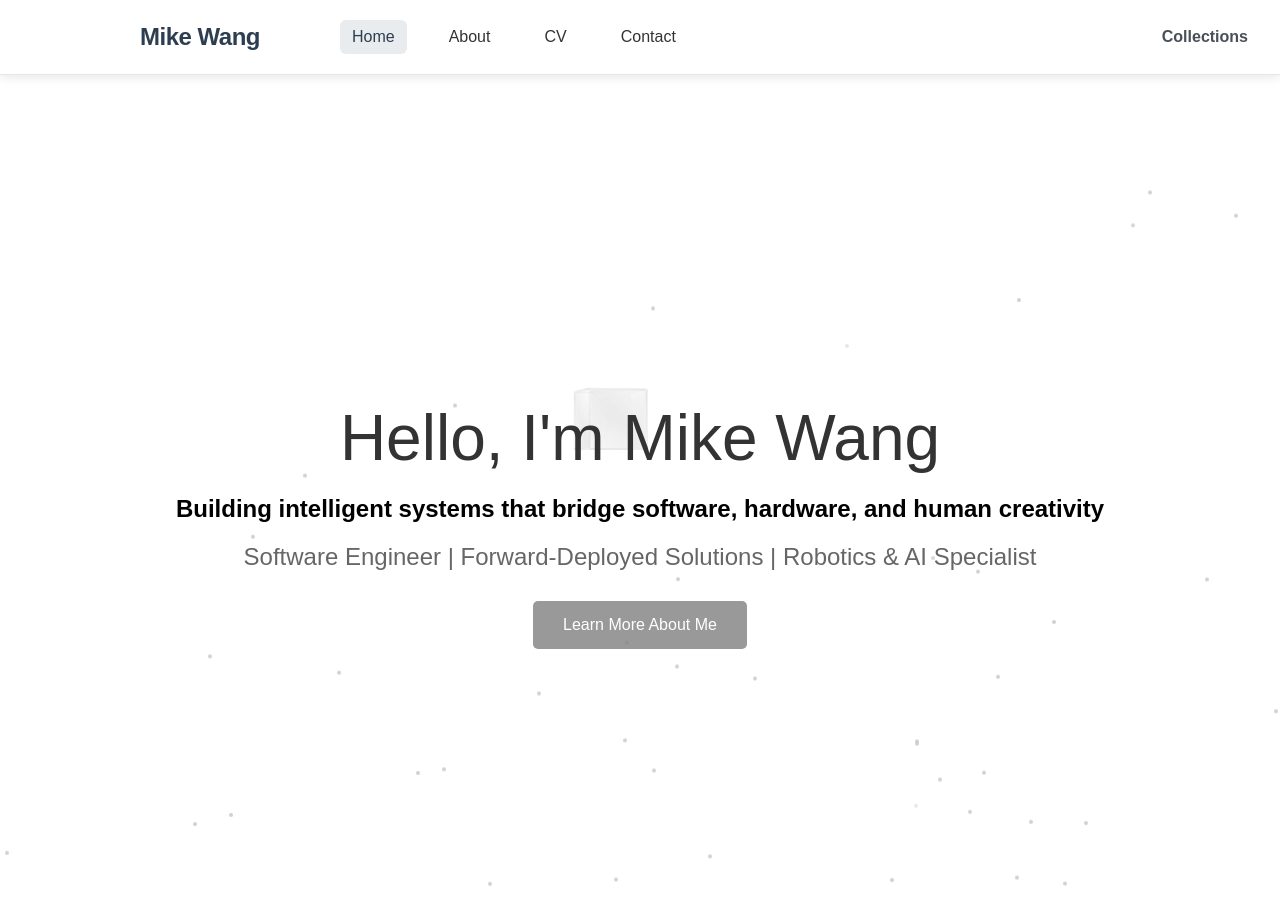
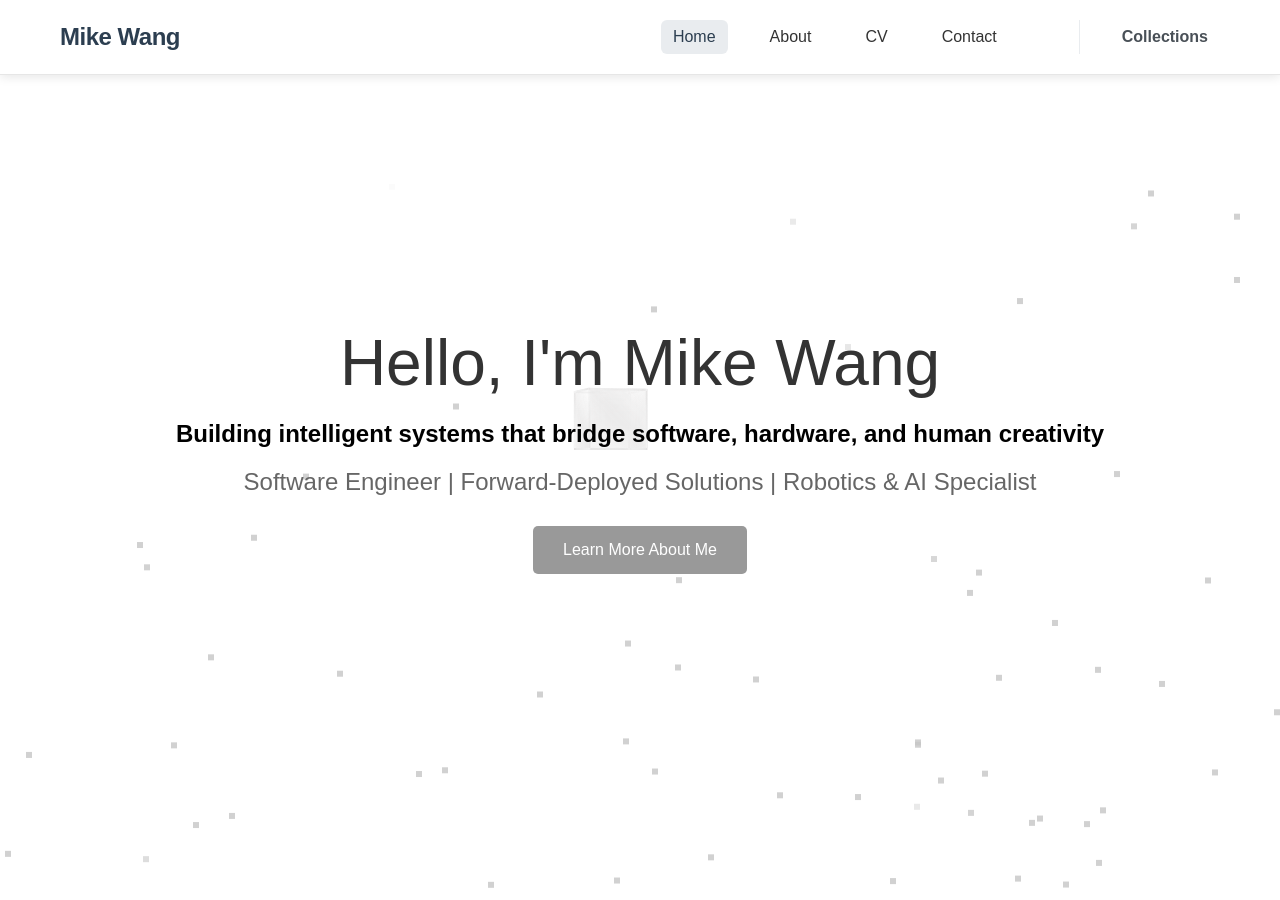
Before and after one commit to matchagradient/matchagradient.github.io, a Jekyll site: the page index.html, which Jekyll copies as it is, in a window 1280 px wide and 900 px high. Built offline with Jekyll 4.4.1, drawn with Linux system fonts in a browser that asks for light colours.

Commit message:
Enhance website with improved navigation, mobile responsiveness, and visual effects

```diff
--- a/assets/css/styles.css
+++ b/assets/css/styles.css
@@ -1,14 +1,24 @@
+/* ==========================================================================
+   RESET & BASE STYLES
+   ========================================================================== */
+
 * {
     margin: 0;
     padding: 0;
     box-sizing: border-box;
 }
+
 body {
     background: white;
     font-family: 'Arial', sans-serif;
     cursor: auto;
     overflow-x: hidden;
 }
+
+/* ==========================================================================
+   INTERACTIVE BACKGROUND ELEMENTS
+   ========================================================================== */
+
 .cube-background {
     position: fixed;
     top: 0;
@@ -19,6 +29,7 @@
     z-index: -1;
     pointer-events: none;
 }
+
 .cube {
     position: absolute;
     width: 60px;
@@ -30,11 +41,11 @@
     margin-left: -30px;
     margin-top: -30px;
 }
+
 .cube-face {
     position: absolute;
     width: 60px;
     height: 60px;
-    /* background: rgba(128, 128, 128, 0.03); */
     background: linear-gradient(45deg, transparent, rgba(195, 193, 193, 0.2), transparent);
     animation: shine 1s infinite;
     border: 2px solid rgba(128, 128, 128, 0.05);
@@ -47,12 +58,14 @@
     font-weight: bold;
     text-shadow: 0 0 10px rgba(0, 0, 0, 0.3);
 }
+
 .front { transform: rotateY(0deg) translateZ(30px); }
 .back { transform: rotateY(180deg) translateZ(30px); }
 .right { transform: rotateY(90deg) translateZ(30px); }
 .left { transform: rotateY(-90deg) translateZ(30px); }
 .top { transform: rotateX(90deg) translateZ(30px); }
 .bottom { transform: rotateX(-90deg) translateZ(30px); }
+
 .floating-elements {
     position: absolute;
     width: 100%;
@@ -60,14 +73,41 @@
     pointer-events: none;
     opacity: 0.3;
 }
+
 .floating-dot {
     position: absolute;
-    width: 4px;
-    height: 4px;
+    width: 6px;
+    height: 6px;
     background: rgba(64, 64, 64, 0.8);
-    border-radius: 50%;
+    border-radius: 0;
     animation: fall linear infinite;
 }
+
+.cursor-glow {
+    position: absolute;
+    width: 20px;
+    height: 20px;
+    background: radial-gradient(circle, rgba(128, 128, 128, 0.6) 0%, rgba(128, 128, 128, 0) 70%);
+    border-radius: 50%;
+    pointer-events: none;
+    z-index: 1000;
+    transition: transform 0.1s ease-out;
+}
+
+#container-cube {
+    position: fixed;
+    top: 0;
+    left: 0;
+    width: 100vw;
+    height: 100vh;
+    z-index: -1;
+    pointer-events: none;
+}
+
+/* ==========================================================================
+   ANIMATIONS
+   ========================================================================== */
+
 @keyframes fall {
     0% {
         transform: translateY(calc(100vh + 20px));
@@ -84,17 +124,37 @@
         opacity: 0;
     }
 }
-.cursor-glow {
-    position: absolute;
-    width: 20px;
-    height: 20px;
-    background: radial-gradient(circle, rgba(128, 128, 128, 0.6) 0%, rgba(128, 128, 128, 0) 70%);
-    border-radius: 50%;
-    pointer-events: none;
-    z-index: 1000;
-    transition: transform 0.1s ease-out;
+
+@keyframes shine {
+    /* Add shine animation if needed */
 }
-/* Website content styles */
+
+@keyframes fadeInUp {
+    from {
+        opacity: 0;
+        transform: translateY(30px);
+    }
+    to {
+        opacity: 1;
+        transform: translateY(0);
+    }
+}
+
+@keyframes slideInUp {
+    from {
+        opacity: 0;
+        transform: translateY(50px);
+    }
+    to {
+        opacity: 1;
+        transform: translateY(0);
+    }
+}
+
+/* ==========================================================================
+   LAYOUT & CONTAINERS
+   ========================================================================== */
+
 .container {
     max-width: 1200px;
     margin: 0 auto;
@@ -102,13 +162,11 @@
     position: relative;
     z-index: 1;
 }
-.logo {
-    font-size: 24px;
-    font-weight: bold;
-    color: #333;
-    margin-left: 80px;
-    margin-right: 80px;
-}
+
+/* ==========================================================================
+   NAVIGATION
+   ========================================================================== */
+
 nav {
     position: fixed;
     top: 0;
@@ -119,23 +177,19 @@
     z-index: 100;
     padding: 20px 0;
     border-bottom: 1px solid rgba(128, 128, 128, 0.2);
-}
-nav {
     background-color: #ffffff;
     box-shadow: 0 2px 10px rgba(0, 0, 0, 0.1);
-    position: sticky;
-    top: 0;
-    z-index: 1000;
 }
+
 .nav-container {
     max-width: 1200px;
     margin: 0 auto;
     padding: 0 20px;
     display: flex;
-    justify-content: flex-start;
+    justify-content: space-between;
     align-items: center;
-    /* height: 50px; */
 }
+
 .logo {
     font-size: 1.5rem;
     font-weight: 700;
@@ -143,19 +197,23 @@
     text-decoration: none;
     letter-spacing: -0.5px;
 }
+
 .logo a {
     color: inherit;
     text-decoration: none;
     transition: color 0.3s ease;
 }
+
 .logo a:hover {
     color: #34495e;
 }
+
 .nav-content {
     display: flex;
     align-items: center;
     gap: 40px;
 }
+
 .nav-links {
     display: flex;
     list-style: none;
@@ -163,9 +221,11 @@
     margin: 0;
     padding: 0;
 }
+
 .nav-links li {
     position: relative;
 }
+
 .nav-links a {
     text-decoration: none;
     color: #333;
@@ -176,34 +236,34 @@
     position: relative;
     display: block;
 }
+
 .nav-links a:hover {
     color: #2c3e50;
     background-color: #f8f9fa;
     transform: translateY(-1px);
 }
-/* Active link indicator */
+
 .nav-links a.active {
     color: #2c3e50;
     background-color: #e9ecef;
 }
-/* Separator between internal and external links */
+
 .external-links {
-    position: absolute;
-    right: 20px;
-    top: 50%;
-    transform: translateY(-50%);
-    border: none;
-    padding: 0;
-    margin: 0;
+    border-left: 1px solid #e9ecef;
+    padding-left: 30px;
+    margin-left: 30px;
 }
+
 .external-links a {
     color: #495057;
     font-weight: 600;
 }
+
 .external-links a:hover {
     color: #2c3e50;
     background-color: #e3f2fd;
 }
+
 /* Mobile menu toggle */
 .mobile-toggle {
     display: none;
@@ -212,48 +272,41 @@
     font-size: 1.5rem;
     cursor: pointer;
     color: #333;
+    padding: 5px;
 }
-/* Mobile responsive */
-@media (max-width: 768px) {
-    .nav-container {
-        padding: 0 15px;
-        height: 60px;
-    }
-    .nav-content {
-        display: none;
-        position: absolute;
-        top: 100%;
-        left: 0;
-        right: 0;
-        background-color: #ffffff;
-        flex-direction: column;
-        align-items: stretch;
-        padding: 20px;
-        box-shadow: 0 4px 6px rgba(0, 0, 0, 0.1);
-        gap: 20px;
-    }
-    .nav-content.active {
-        display: flex;
-    }
-    .nav-links {
-        flex-direction: column;
-        gap: 15px;
-        width: 100%;
-    }
-    .external-links {
-        border-left: none;
-        border-top: 1px solid #e9ecef;
-        padding-left: 0;
-        padding-top: 15px;
-        margin-left: 0;
-    }
-    .mobile-toggle {
-        display: block;
-    }
-    .logo {
-        font-size: 1.3rem;
-    }
+
+.hamburger {
+    width: 24px;
+    height: 18px;
+    position: relative;
+    display: flex;
+    flex-direction: column;
+    justify-content: space-between;
 }
+
+.hamburger span {
+    width: 100%;
+    height: 2px;
+    background-color: #333;
+    transition: all 0.3s ease;
+}
+
+.hamburger.active span:nth-child(1) {
+    transform: rotate(45deg) translate(6px, 6px);
+}
+
+.hamburger.active span:nth-child(2) {
+    opacity: 0;
+}
+
+.hamburger.active span:nth-child(3) {
+    transform: rotate(-45deg) translate(6px, -6px);
+}
+
+/* ==========================================================================
+   HERO SECTION
+   ========================================================================== */
+
 .hero {
     min-height: 100vh;
     display: flex;
@@ -262,18 +315,21 @@
     text-align: center;
     padding: 100px 0;
 }
+
 .hero-content h1 {
     font-size: 4rem;
     margin-bottom: 20px;
     color: #333;
     font-weight: 300;
 }
+
 .hero-content p {
     font-size: 1.5rem;
     color: #666;
     margin-top: 20px;
     margin-bottom: 30px;
 }
+
 .cta-button {
     display: inline-block;
     padding: 15px 30px;
@@ -284,13 +340,20 @@
     font-weight: 500;
     transition: background 0.3s ease;
 }
+
 .cta-button:hover {
     background: rgba(128, 128, 128, 1);
 }
+
+/* ==========================================================================
+   SECTIONS & CONTENT
+   ========================================================================== */
+
 .section {
     padding: 80px 0;
     margin-bottom: 50px;
 }
+
 .section-title {
     font-size: 2.5rem;
     text-align: center;
@@ -298,30 +361,25 @@
     color: #333;
     font-weight: 300;
     background: rgba(248, 248, 248, 0.8);
-    /* text-shadow: -4px 4px #ef3550,
-    -8px 8px #f48fb1,
-    -12px 12px #7e57c2,
-    -16px 16px #2196f3,
-    -20px 20px #26c6da,
-    -24px 24px #43a047,
-    -28px 28px #eeff41,
-    -32px 32px #f9a825,
-    -36px 36px #ff5722; */
 }
+
 .intro-grid {
     display: grid;
     grid-template-columns: 1fr 1fr;
     gap: 60px;
     align-items: center;
 }
+
 .intro-text {
     font-size: 1.2rem;
     line-height: 1.8;
     color: #555;
 }
+
 .intro-image {
     text-align: center;
 }
+
 .profile-placeholder {
     width: 300px;
     height: 300px;
@@ -334,6 +392,7 @@
     color: #666;
     font-size: 1.2rem;
 }
+
 .profile-image {
     width: 388px;
     height: 388px;
@@ -344,129 +403,123 @@
     box-shadow: 0 8px 25px rgba(0, 0, 0, 0.15);
     transition: transform 0.3s ease, box-shadow 0.3s ease;
 }
+
 .profile-image:hover {
     transform: scale(1.2);
     box-shadow: 0 12px 35px rgba(0, 0, 0, 0.2);
 }
+
+/* ==========================================================================
+   CV & SKILLS
+   ========================================================================== */
+
 .cv-section {
     background: rgba(248, 248, 248, 0.8);
     border-radius: 10px;
     padding: 40px;
     margin-bottom: 30px;
 }
+
 .cv-section h3 {
     font-size: 1.8rem;
     margin-bottom: 20px;
     color: #333;
 }
+
 .cv-item {
     margin-bottom: 30px;
     padding-bottom: 20px;
     border-bottom: 1px solid rgba(128, 128, 128, 0.2);
 }
+
 .cv-item:last-child {
     border-bottom: none;
 }
+
 .cv-item h4 {
     font-size: 1.3rem;
     color: #333;
     margin-bottom: 5px;
 }
+
 .cv-item .date {
     color: #666;
     font-style: italic;
     margin-bottom: 10px;
 }
+
 .cv-item p {
     color: #555;
     line-height: 1.6;
 }
+
 .institution {
-    font-size: 0.95rem;       /* Slightly smaller than the degree title */
-    font-weight: 500;         /* Medium emphasis */
-    color: #555;              /* Neutral dark gray for readability */
-    margin-bottom: 0.25rem;   /* Space before the description paragraph */
-    font-style: italic;       /* Adds a subtle emphasis */
+    font-size: 0.95rem;
+    font-weight: 500;
+    color: #555;
+    margin-bottom: 0.25rem;
+    font-style: italic;
 }
+
 .skills-grid {
     display: grid;
     grid-template-columns: repeat(auto-fit, minmax(200px, 1fr));
     gap: 20px;
 }
+
 .skill-item {
     background: rgba(128, 128, 128, 0.1);
     padding: 20px;
     border-radius: 5px;
     text-align: left;
 }
+
 .skill-item h4 {
     margin-bottom: 10px;
     color: #333;
 }
+
 .skill-item p {
     color: #666;
     font-size: 0.9rem;
 }
-footer {
-    background: rgba(248, 248, 248, 0.9);
-    padding: 40px 0;
-    text-align: center;
-    margin-top: 80px;
-}
-.contact-info {
-    display: flex;
-    justify-content: center;
-    gap: 40px;
-    margin-bottom: 20px;
-}
-.contact-info a {
-    color: #333;
-    text-decoration: none;
-    transition: color 0.3s ease;
-}
-.contact-info a:hover {
-    color: #666;
-}
-@media (max-width: 768px) {
-    .hero-content h1 {
-        font-size: 2.5rem;
-    }
-    .intro-grid {
-        grid-template-columns: 1fr;
-        gap: 40px;
-    }
-    .nav-links {
-        display: none;
-    }
-}
-/* Projects Page Styles */
+
+/* ==========================================================================
+   PROJECTS
+   ========================================================================== */
+
 .projects-grid {
     display: grid;
     grid-template-columns: repeat(auto-fit, minmax(350px, 1fr));
     gap: 30px;
     margin-top: 40px;
 }
+
 .project-item {
     background: rgba(248, 248, 248, 0.8);
     border-radius: 10px;
     padding: 30px;
     transition: transform 0.3s ease, box-shadow 0.3s ease;
 }
+
 .project-item:hover {
     transform: translateY(-5px);
     box-shadow: 0 10px 30px rgba(0, 0, 0, 0.1);
 }
+
 .project-item h3 {
     font-size: 1.5rem;
     color: #333;
     margin-bottom: 15px;
 }
+
 .project-meta {
     display: flex;
     gap: 10px;
     margin-bottom: 15px;
     flex-wrap: wrap;
 }
+
 .project-tag {
     background: rgba(128, 128, 128, 0.2);
     color: #555;
@@ -475,60 +528,72 @@
     font-size: 0.8rem;
     font-weight: 500;
 }
+
 .project-item p {
     color: #666;
     line-height: 1.6;
     margin-bottom: 20px;
 }
+
 .project-links {
     display: flex;
     gap: 15px;
 }
+
 .project-link {
     color: #333;
     text-decoration: none;
     font-weight: 500;
     transition: color 0.3s ease;
 }
+
 .project-link:hover {
     color: #666;
 }
+
 .ideas-grid {
     display: grid;
     grid-template-columns: repeat(auto-fit, minmax(300px, 1fr));
     gap: 25px;
     margin-top: 40px;
 }
+
 .idea-item {
     background: rgba(248, 248, 248, 0.8);
     border-radius: 10px;
     padding: 25px;
     border-left: 4px solid rgba(128, 128, 128, 0.3);
 }
+
 .idea-item h3 {
     font-size: 1.3rem;
     color: #333;
     margin-bottom: 15px;
 }
+
 .idea-item p {
     color: #666;
     line-height: 1.6;
     margin-bottom: 15px;
 }
+
 .idea-status {
     font-size: 0.9rem;
     color: #888;
     font-style: italic;
 }
+
 .projects-timeline {
     margin-top: 40px;
 }
+
 .timeline-item {
     display: flex;
     gap: 30px;
     margin-bottom: 40px;
     align-items: flex-start;
 }
+
 .timeline-date {
     background: rgba(128, 128, 128, 0.2);
     color: #555;
@@ -538,37 +603,31 @@
     min-width: 80px;
     text-align: center;
 }
+
 .timeline-content {
     flex: 1;
 }
+
 .timeline-content h3 {
     font-size: 1.4rem;
     color: #333;
     margin-bottom: 10px;
 }
+
 .timeline-content p {
     color: #666;
     line-height: 1.6;
 }
-@media (max-width: 768px) {
-    .projects-grid {
-        grid-template-columns: 1fr;
-    }
-    .ideas-grid {
-        grid-template-columns: 1fr;
-    }
-    .timeline-item {
-        flex-direction: column;
-        gap: 15px;
-    }
-    .timeline-date {
-        align-self: flex-start;
-    }
-}
+
+/* ==========================================================================
+   CONTACT
+   ========================================================================== */
+
 .contact-header {
     text-align: center;
     margin-bottom: 50px;
 }
+
 .contact-title {
     font-size: 3rem;
     font-weight: 700;
@@ -577,12 +636,14 @@
     text-shadow: 0 2px 10px rgba(0,0,0,0.1);
     animation: fadeInUp 1s ease-out;
 }
+
 .contact-subtitle {
     font-size: 1.2rem;
     color: #718096;
     font-weight: 300;
     animation: fadeInUp 1s ease-out 0.2s both;
 }
+
 .contact-card {
     background: linear-gradient(145deg, rgba(248, 248, 248, 0.8), rgba(248, 248, 248, 0.8));
     border-radius: 24px;
@@ -592,6 +653,7 @@
     animation: slideInUp 1s ease-out 0.4s both;
     position: relative;
 }
+
 .contact-card::before {
     content: '';
     position: absolute;
@@ -601,6 +663,7 @@
     height: 1px;
     background: linear-gradient(90deg, transparent, rgba(3, 87, 182, 0.3), transparent);
 }
+
 .contact-info {
     display: flex;
     justify-content: center;
@@ -608,6 +671,7 @@
     margin-bottom: 40px;
     flex-wrap: wrap;
 }
+
 .contact-link {
     display: flex;
     align-items: center;
@@ -624,6 +688,7 @@
     position: relative;
     overflow: hidden;
 }
+
 .contact-link::before {
     content: '';
     position: absolute;
@@ -634,29 +699,34 @@
     background: linear-gradient(90deg, transparent, rgba(99, 102, 241, 0.1), transparent);
     transition: left 0.5s ease;
 }
+
 .contact-link:hover::before {
     left: 100%;
 }
+
 .contact-link:hover {
     transform: translateY(-2px) scale(1.05);
     background: linear-gradient(145deg, #929293, rgba(248, 248, 248, 0.8));
     color: #2980b9;
     box-shadow: 0 10px 30px rgba(99, 102, 241, 0.3);
 }
+
 .contact-icon {
     width: 24px;
     height: 24px;
 }
+
 .contact-link:hover .contact-icon {
     filter: brightness(0) invert(1);
 }
+
 .download-section {
     text-align: center;
     margin: 40px 0;
-    /* padding: 20px; */
     background-color: #f8f9fa;
     border-radius: 8px;
 }
+
 .download-btn {
     background-color: #b9b9b9;
     color: white;
@@ -667,16 +737,115 @@
     font-size: 16px;
     transition: background-color 0.3s;
 }
+
 .download-btn:hover {
     background-color: #2980b9;
 }
 
-#container-cube {
-    position: fixed; /* Changed from relative to fixed */
-    top: 0;
-    left: 0;
-    width: 100vw;
-    height: 100vh;
-    z-index: -1; /* Send to background */
-    pointer-events: none; /* Prevent interaction with 3D scene */
+/* ==========================================================================
+   FOOTER
+   ========================================================================== */
+
+footer {
+    background: rgba(248, 248, 248, 0.9);
+    padding: 40px 0;
+    text-align: center;
+    margin-top: 80px;
 }
+
+footer .contact-info {
+    display: flex;
+    justify-content: center;
+    gap: 40px;
+    margin-bottom: 20px;
+}
+
+footer .contact-info a {
+    color: #333;
+    text-decoration: none;
+    transition: color 0.3s ease;
+}
+
+footer .contact-info a:hover {
+    color: #666;
+}
+
+/* ==========================================================================
+   RESPONSIVE DESIGN
+   ========================================================================== */
+
+@media (max-width: 768px) {
+    /* Navigation */
+    .nav-container {
+        padding: 0 15px;
+    }
+
+    .nav-content {
+        display: none;
+        position: absolute;
+        top: 100%;
+        left: 0;
+        right: 0;
+        background-color: #ffffff;
+        flex-direction: column;
+        align-items: stretch;
+        padding: 20px;
+        box-shadow: 0 4px 6px rgba(0, 0, 0, 0.1);
+        gap: 20px;
+    }
+
+    .nav-content.active {
+        display: flex;
+    }
+
+    .nav-links {
+        flex-direction: column;
+        gap: 15px;
+        width: 100%;
+    }
+
+    .external-links {
+        border-left: none;
+        border-top: 1px solid #e9ecef;
+        padding-left: 0;
+        padding-top: 15px;
+        margin-left: 0;
+    }
+
+    .mobile-toggle {
+        display: block;
+    }
+
+    .logo {
+        font-size: 1.3rem;
+    }
+
+    /* Hero */
+    .hero-content h1 {
+        font-size: 2.5rem;
+    }
+
+    /* Layout */
+    .intro-grid {
+        grid-template-columns: 1fr;
+        gap: 40px;
+    }
+
+    /* Projects */
+    .projects-grid {
+        grid-template-columns: 1fr;
+    }
+
+    .ideas-grid {
+        grid-template-columns: 1fr;
+    }
+
+    .timeline-item {
+        flex-direction: column;
+        gap: 15px;
+    }
+
+    .timeline-date {
+        align-self: flex-start;
+    }
+}
--- a/assets/js/script.js
+++ b/assets/js/script.js
@@ -8,7 +8,7 @@
         let autoRotation = 0;
         // Create floating dots
         function createFloatingDots() {
-            for (let i = 0; i < 88; i++) {
+            for (let i = 0; i < 128; i++) {
                 const dot = document.createElement('div');
                 dot.className = 'floating-dot';
                 dot.style.left = Math.random() * 100 + '%';
@@ -165,3 +165,30 @@
             });
             return skills;
         }
+
+// Mobile menu toggle functionality
+const mobileToggle = document.querySelector('.mobile-toggle');
+const navContent = document.querySelector('.nav-content');
+const hamburger = document.querySelector('.hamburger');
+
+mobileToggle.addEventListener('click', function() {
+    navContent.classList.toggle('active');
+    hamburger.classList.toggle('active');
+});
+
+// Close mobile menu when clicking on a link
+const navLinks = document.querySelectorAll('.nav-links a');
+navLinks.forEach(link => {
+    link.addEventListener('click', function() {
+        navContent.classList.remove('active');
+        hamburger.classList.remove('active');
+    });
+});
+
+// Close mobile menu when clicking outside
+document.addEventListener('click', function(event) {
+    if (!event.target.closest('nav')) {
+        navContent.classList.remove('active');
+        hamburger.classList.remove('active');
+    }
+})
--- a/index.html
+++ b/index.html
@@ -6,7 +6,7 @@
     <title>Mike Wang - Software Engineer</title>
     <link rel="stylesheet" href="assets/css/styles.css">
     <script src="assets/js/script.js" defer></script>
-    <link rel="icon" type="image/png" sizes="96x96" href="favicon-96x96.png">
+    <link rel="icon" type="image/png" sizes="96x96" href="favicon.png">
 </head>
 <body>
 <!-- Interactive Cube Background -->
@@ -33,12 +33,20 @@
                 <li><a href="#cv">CV</a></li>
                 <li><a href="#contact">Contact</a></li>
             </ul>
+            <ul class="nav-links external-links">  <!-- Move this inside! -->
+                <li><a href="collections.html">Collections</a></li>
+            </ul>
         </div>
+        <button class="mobile-toggle">
+            <div class="hamburger">
+                <span></span>
+                <span></span>
+                <span></span>
+            </div>
+        </button>
     </div>
-    <ul class="nav-links external-links">
-        <li><a href="collections.html">Collections</a></li>
-    </ul>
 </nav>
+
 
 <!-- Hero Section -->
 <section id="home" class="hero">
```
